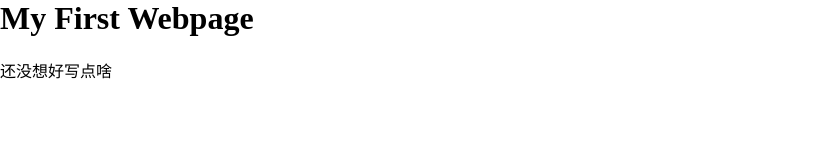
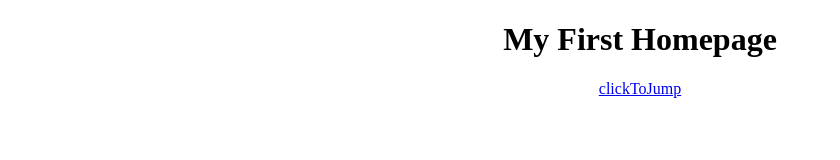
Before and after one commit to nekomatapanda/myHomePage, a plain HTML site: page index.html in a window 1280 px wide. Shown: the whole page, without its empty margins (0-840 px from the left). Drawn offline with Linux system fonts and the light colour scheme.

Commit message:
Update index.html

```diff
--- a/index.html
+++ b/index.html
@@ -5,13 +5,17 @@
     <title>沈晋源的第一个网页</title>
     <style>
       body {
-        margin: 0;
-      }
+	 display:flex;
+	      flex-direction:column;
+	 align-items:center;
+       	 margin: 0;
+	    }
     </style>
   </head>
+
   <body>
-<h1>My First Webpage</h1>
-	<p>还没想好写点啥</p>
+<h1>My First Homepage</h1>
+	<a href="https://nekomatapanda.github.io/myHomePage/MyFirstPage/index.html">clickToJump</a>
 
   </body>
 </html>
```
